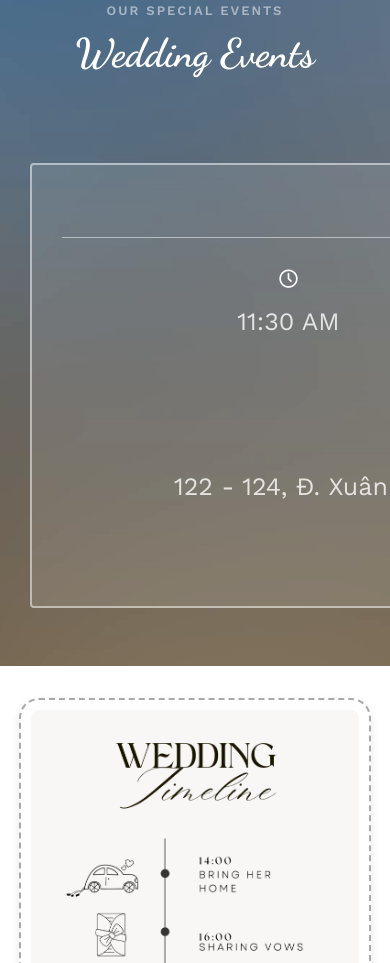
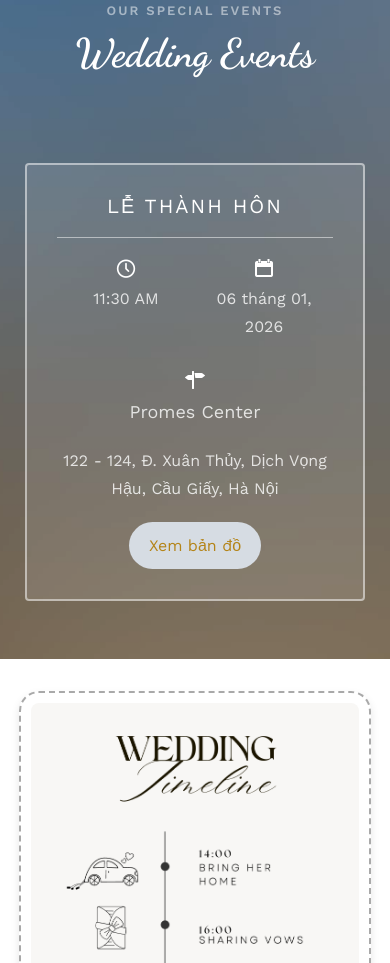
Before and after one commit to Artemis37/wedding-invitation, a plain HTML site: page index.html in a window 390 px wide. Shown: the part 1574-2537 px from the top of the page. Drawn offline with nearby package versions, Linux system fonts and the light colour scheme; no server answers; files whose address does not match are found by name.

Commit message:
add responsive for address-panel

```diff
--- a/css/style.css
+++ b/css/style.css
@@ -2363,5 +2363,30 @@ form label {
 
 .address-panel {
   width: 1000px;
+  max-width: 100%;
   font-size: 25px;
-}
+  padding: 0 20px;
+}
+
+@media screen and (max-width: 1200px) {
+  .address-panel {
+    width: 90%;
+    font-size: 22px;
+  }
+}
+
+@media screen and (max-width: 768px) {
+  .address-panel {
+    width: 100%;
+    font-size: 18px;
+    padding: 0 15px;
+  }
+}
+
+@media screen and (max-width: 480px) {
+  .address-panel {
+    width: 100%;
+    font-size: 16px;
+    padding: 0 10px;
+  }
+}
```
